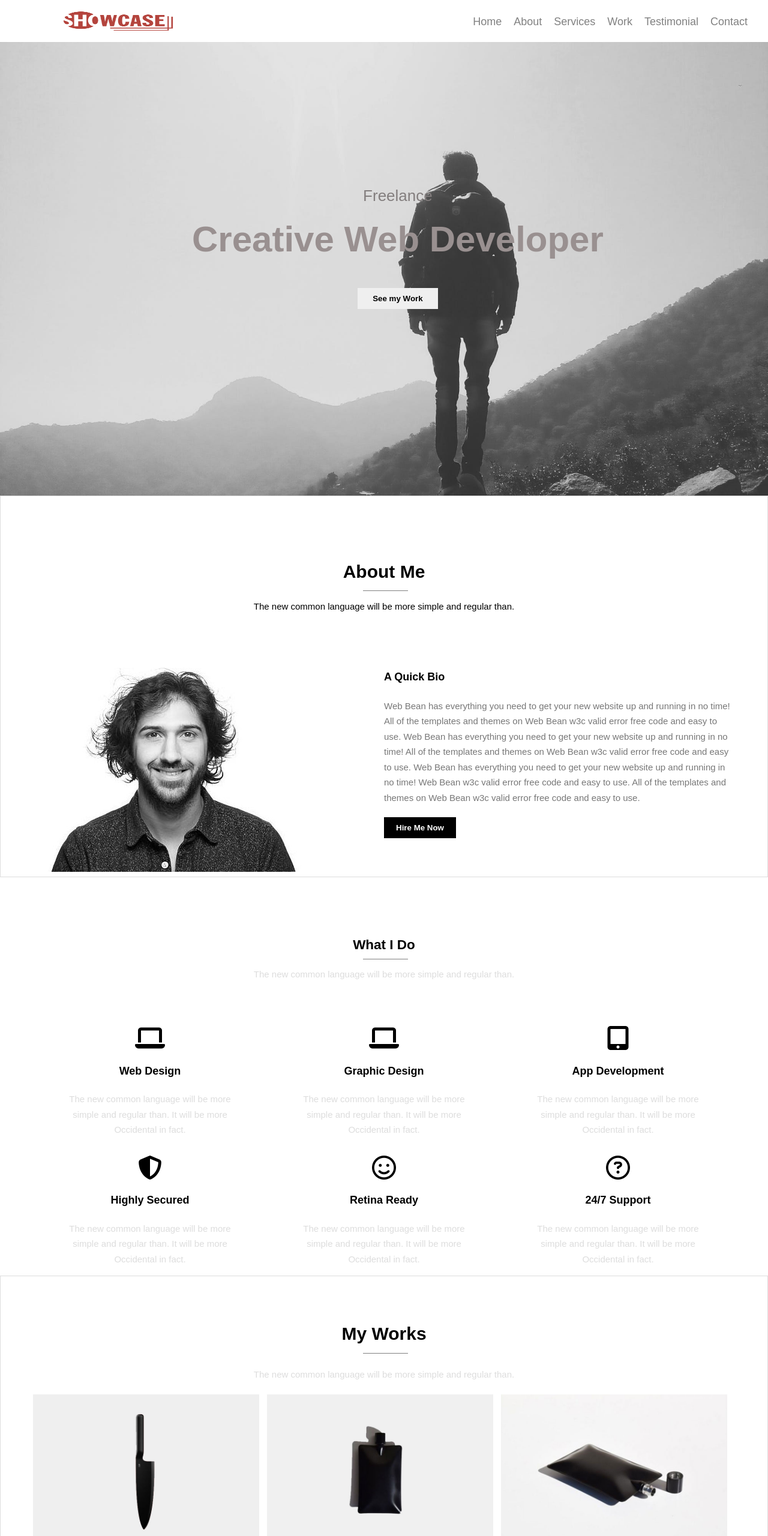
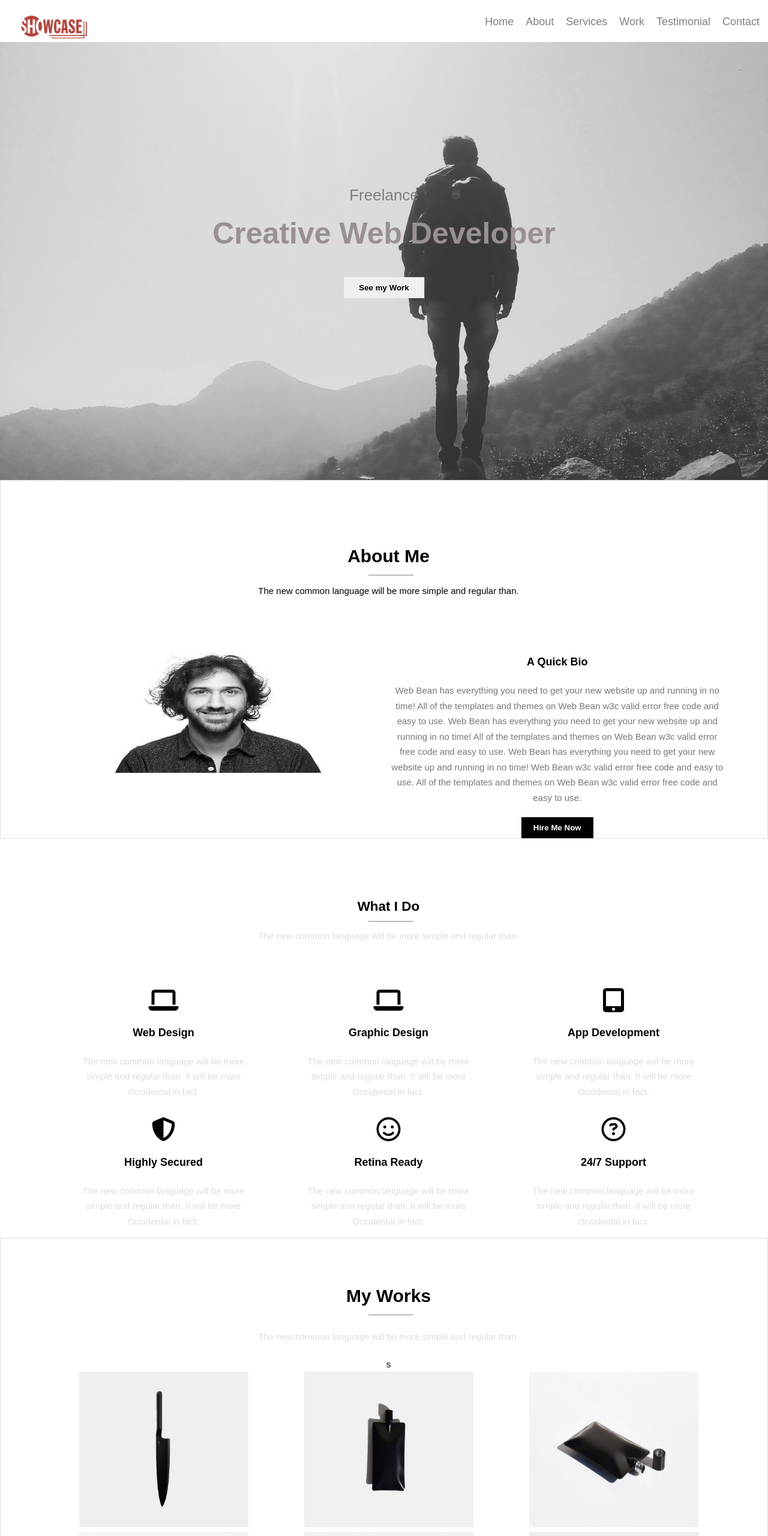
Before and after one commit to RailJannatov/showkes-template, a plain HTML site: page index.html in a window 1280 px wide. Shown: the top 2560 px of the page at 60% size. Drawn offline with Linux system fonts and the light colour scheme.

Commit message:
Update-Task

```diff
--- a/assets/css/main.css
+++ b/assets/css/main.css
@@ -12,8 +12,9 @@ body {
 }
 
 .container {
-    width: 1170px;
     margin: 0 auto;
+    padding-left: 15px;
+    padding-left: 15px;
 }
 
 .row {
@@ -21,38 +22,139 @@ body {
     flex-wrap: wrap;
 }
 
-.col-2 {
-    width: calc(100%/12*2);
+.img-fluid {
+    width: 377px;
+    height: 259px;
 }
 
-.col-3 {
-    width: calc(100%/12*3);
+@media only screen and (min-width: 320px) {
+    .container {
+        max-width: 300px
     }
 
     .col-4 {
         width: calc(100%/12*4);
     }
 
-.col-5 {
-    width: calc(100%/12*5);
-}
-
     .col-6 {
         width: calc(100%/12*6);
     }
 
-.col-7 {
-    width: calc(100%/12*7);
+    .col-12 {
+        width: calc(100%/12*12);
+    }
 }
 
-.col-8 {
-    width: calc(100%/12*8);
+@media only screen and (min-width: 576px) {
+
+    .container-sm,
+    .container {
+        max-width: 540px;
     }
 
-.col-9 {
-    width: calc(100%/12*9);
+    .col-sm-4,
+    .col-4 {
+        width: calc(100%/12*4);
     }
 
+    .col-sm-12,
     .col-12 {
-    width: calc(100%/12*12)
+        width: calc(100%/12*12);
     }
+
+    .col-sm-6 .col-6 {
+        width: calc(100%/12*6);
+    }
+
+}
+
+@media only screen and (min-width: 768px) {
+
+    .container-md,
+    .container-sm,
+    .container {
+        max-width: 720px;
+    }
+
+
+    .col-md-6 .col-sm-6 .col-6 {
+        width: calc(100%/12*6);
+    }
+
+    .col-md-4,
+    .col-sm-4,
+    .col-4 {
+        width: calc(100%/12*4);
+    }
+
+    .col-md-12,
+    .col-sm-12,
+    .col-12 {
+        width: calc(100%/12*12);
+    }
+}
+
+@media only screen and (min-width: 992px) {
+
+    .container-lg,
+    .container-md,
+    .container-sm,
+    .container {
+        max-width: 960px;
+    }
+
+    .col-lg-12,
+    .col-md-12,
+    .col-sm-12,
+    .col-12 {
+        width: calc(100%/12*12);
+    }
+
+    .col-lg-6,
+    .col-md-6,
+    .col-sm-6,
+    .col-6 {
+        width: calc(100%/12*6);
+    }
+
+    .col-lg-4,
+    .col-md-4,
+    .col-sm-4,
+    .col-4 {
+        width: calc(100%/12*4);
+    }
+
+
+
+
+}
+
+@media only screen and (min-width: 1200px) {
+
+    .container-xl,
+    .container-lg,
+    .container-md,
+    .container-sm,
+    .container {
+        max-width: 1140px;
+    }
+
+    .col-xl-12,
+    .col-md-12,
+    .col-sm-12,
+    .col-12 {
+        width: calc(100%/12*12);
+    }
+
+    .col-xl-6,
+    .col-md-6 .col-sm-6 .col-6 {
+        width: calc(100%/12*6);
+    }
+
+    .col-xl-4,
+    .col-md-4,
+    .col-sm-4,
+    .col-4 {
+        width: calc(100%/12*4);
+    }
+}
--- a/assets/css/style.css
+++ b/assets/css/style.css
@@ -1,12 +1,19 @@
-.container .left-side img {
+header .nav-logo img {
     width: 200px;
     height: 100px;
+    margin-top: -30px;
+    margin-left: 77px;
 }
 
-.container .left-side {
+header .nav-logo {
     padding: 15px 0px;
     margin-left: -35px;
 }
+
+.justify-content-between {
+    justify-content: space-between;
+}
+
 
 header {
     position: fixed;
@@ -17,11 +24,15 @@ header {
     height: 70px;
 }
 
-.container .right-side {
+header .fas {
+    display: none;
+}
+
+header .nav-right-side {
     padding: 9px 28px;
 }
 
-.container .right-side ul {
+header .nav-right-side ul {
     display: flex;
     list-style-type: none;
     justify-content: flex-end;
@@ -29,28 +40,19 @@ header {
     margin-right: -116px;
 }
 
-.container .left-side img {
-    margin-top: -30px;
-    margin-left: 77px;
-
-}
-
-.container .right-side ul a {
-    font-size: 18px;
-}
-
-.container .right-side ul li {
+header .nav-right-side ul li {
     margin-right: 20px;
 
 }
 
-.container .right-side ul li a {
+header .nav-right-side ul li a {
     text-decoration: none;
     color: gray;
+    font-size: 18px;
 }
 
 #slider {
-    background-image: url(/assets/image/slider-image.jpg);
+    background-image: url(../image/slider-image.jpg);
     background-size: cover;
     background-repeat: no-repeat;
     height: 100vh;
@@ -71,8 +73,9 @@ header {
 #slider .slider-title {
     text-align: center;
     position: absolute;
-    left: 25%;
-    top: 38%;
+    left: 50%;
+    top: 50%;
+    transform: translate(-50%, -50%);
 }
 
 #slider .slider-title button {
@@ -194,11 +197,6 @@ header {
     margin-bottom: 20px;
 }
 
-#my-works .col-4 .img-fluid {
-    width: 377px;
-    height: 259px;
-}
-
 #my-works .my-works-description {
 
     text-align: center;
@@ -292,31 +290,98 @@ footer .footer-icons {
     margin-bottom: 35px;
 }
 
-@media only screen and (max-width:992px) {
-    .container {
-        width: 970px;
+
+@media only screen and (min-width: 320px) {
+    #slider .slider-title h1 {
+        font-size: 8px;
     }
 
-    .col-6 {
-        width: calc(100%/12*6);
+    header .nav-links li {
+        display: none;
     }
 
-    .col-3 {
-        width: calc(100%/12*3);
+    header .fas {
+        display: block;
+    }
+
+    header .nav-logo img {
+        width: 30px;
+        height: 30px;
+
+    }
+
+    #about-me .about-img {
+        width: 280px;
+    }
+
+    #about-me h4 {
+        text-align: center;
+    }
+
+    #my-works .my-works-description {
+        text-align: center;
+        margin-top: 89px;
+        padding: 0px 23px;
+    }
+
+    .img-fluid {
+        width: 282px;
+        height: 259px;
+    }
+
+    #about-me .text-resp-center {
+        text-align: center;
     }
 }
 
-@media only screen and (max-width: 778px) {
-    .container {
-        width: 750px;
+
+
+
+
+
+
+@media only screen and (min-width: 576px) {
+    .text-center {
+        text-align: center;
     }
 
-    .col-md-6 {
-        width: 50%;
+    .slider-sd-h1 {
+        font-size: 0.5rem;
     }
 
-    .col-md-12 {
-        width: 98%;
+    header .nav-links li {
+        display: none;
+    }
+
+    header .fas {
+        display: block;
+        margin-top: 20px;
+    }
+
+    #slider .slider-title h1 {
+        font-size: 30px;
+    }
+
+    header .nav-logo img {
+        width: 70px;
+        height: 70px;
+        margin-left: -20px;
+    }
+
+    #about-me .about-img {
+        width: 200px;
+        height: 200px;
+    }
+}
+
+@media only screen and (min-width: 768px) {
+    header .fas {
+        display: block;
+        margin-top: 20px;
+    }
+
+    header .nav-links li {
+        display: none;
     }
 
     .text-center {
@@ -327,35 +392,41 @@ footer .footer-icons {
         width: 100%;
         background-image: url(/assets/image/slider-image.jpg);
         background-size: cover;
+    }
+
+
+    .nav-right-side {
+        margin-left: -81px;
+    }
+
+    header .nav-logo img {
+        width: 120px;
+        height: 120px;
+        margin-left: -20px;
 
     }
 
-
-    #slider .slider-title h1 {
-        font-size: 16px;
-    }
-
-    .right-side {
-        margin-left: -81px;
+    #about-me .about-img {
+        width: 200px;
     }
 }
 
-@media only screen and (max-width: 576px) {
-    .container {
-        width: 550px;
+@media only screen and (min-width:992px) {
+    header .fas {
+        display: none;
+
     }
 
-    .col-sm-12 {
-        width: 98%;
+    header .nav-links li {
+        display: block;
     }
 
-    .text-center {
-        text-align: center;
+    #slider .slider-title h1 {
+        font-size: 50px;
     }
 
-    .slider-sd-h1 {
-        font-size: 0.5rem;
+    #about-me .about-img {
+        width: 400px;
     }
 
-
 }
--- a/index.html
+++ b/index.html
@@ -10,17 +10,17 @@
     <link rel="stylesheet" href="./assets/css/style.css">
     <title>showkes</title>
 </head>
-.
+
 
 <body>
     <header>
-        <div class="container">
-            <div class="row">
-                <div class="col-3 left-side">
+        <div class="container  container-xl container-lg container-md container-sm">
+            <div class="row justify-content-between">
+                <div class="nav-logo">
                     <img src="./assets/image/showcase-logo.png" alt="showcase-logo">
                 </div>
-                <nav class="col-9 right-side">
-                    <ul>
+                <nav class="nav-right-side">
+                    <ul class="nav-links ">
                         <li><a href="#"> Home</a></li>
                         <li><a href="#"> About</a></li>
                         <li><a href="#"> Services</a></li>
@@ -29,6 +29,7 @@
                         <li><a href="#"> Contact</a></li>
                     </ul>
                 </nav>
+                <i class="fas fa-bars"></i>
             </div>
         </div>
     </header>
@@ -42,17 +43,18 @@
             </div>
         </section>
         <!-- slider end -->
+        <!-- about-me -->
         <section id="about-me">
-            <div class="container">
+            <div class="container container-xl container-lg container-md container-sm">
                 <div class="about-me-title">
                     <h2 class="line">About Me</h2>
                     <p>The new common language will be more simple and regular than.</p>
                 </div>
-                <div class="row text-center">
-                    <div class="col-6 col-md-12">
-                        <img src="./assets/image/about.jpg" alt="about-me-image">
+                <div class="row text-center ">
+                    <div class="col-xl-6 col-md-12 col-sm-12 col-12">
+                        <img class="about-img" src="./assets/image/about.jpg" alt="about-me-image">
                     </div>
-                    <div class="col-6  col-md-12  about-me-text">
+                    <div class="col-xl-6  col-md-12 col-sm-12  col-12 about-me-text  text-resp-center">
                         <h4>A Quick Bio</h4>
                         <p>Web Bean has everything you need to get your new website up and running in no time! All of
                             the templates and themes on Web Bean w3c valid error free code and easy to use. Web Bean has
@@ -67,14 +69,16 @@
 
             </div>
         </section>
+        <!-- about end -->
+        <!-- what-i-do start -->
         <section id="what-i-do">
-            <div class="container">
+            <div class="container  container-xl container-lg container-md container-sm">
                 <div class="what-i-do-title">
                     <h2 class="line">What I Do</h2>
                     <p>The new common language will be more simple and regular than.</p>
                 </div>
                 <div class="row text-center">
-                    <div class="col-4 col-md-6 col-sm-12">
+                    <div class="col-xl-4  col-lg-6  col-md-6 col-sm-12">
                         <div class="item">
                             <i class="fas fa-laptop"></i>
                             <h5>Web Design</h5>
@@ -84,7 +88,7 @@
                             </p>
                         </div>
                     </div>
-                    <div class="col-4  col-md-6 col-sm-12">
+                    <div class="col-xl-4 col-lg-6  col-md-6 col-sm-12">
                         <div class="item">
                             <i class="fas fa-laptop"></i>
                             <h5>Graphic Design</h5>
@@ -93,7 +97,7 @@
                             </p>
                         </div>
                     </div>
-                    <div class="col-4  col-md-6 col-sm-12">
+                    <div class="col-xl-4 col-lg-6  col-md-6 col-sm-12">
                         <div class="item">
                             <i class="fas fa-tablet-alt"></i>
                             <h5>App Development</h5>
@@ -102,7 +106,7 @@
                             </p>
                         </div>
                     </div>
-                    <div class="col-4  col-md-6 col-sm-12">
+                    <div class="col-xl-4 col-lg-6  col-md-6 col-sm-12">
                         <div class="item">
                             <i class="fas fa-shield-alt"></i>
                             <h5>Highly Secured</h5>
@@ -111,7 +115,7 @@
                             </p>
                         </div>
                     </div>
-                    <div class="col-4  col-md-6 col-sm-12">
+                    <div class="col-xl-4 col-lg-6  col-md-6 col-sm-12 ">
                         <div class="item">
                             <i class="far fa-smile"></i>
                             <h5>Retina Ready</h5>
@@ -120,7 +124,7 @@
                             </p>
                         </div>
                     </div>
-                    <div class="col-4  col-md-6 col-sm-12">
+                    <div class="col-xl-4 col-lg-6  col-md-6 col-sm-12">
                         <div class="item">
                             <i class="far fa-question-circle"></i>
                             <h5>24/7 Support</h5>
@@ -132,33 +136,35 @@
                 </div>
             </div>
         </section>
+        <!--what-i-do end  -->
+        <!-- my-works start -->
         <section id="my-works">
-            <div class="container">
+            <div class="container container-xl container-lg container-md container-sm">
                 <div class="my-works-title">
                     <h3 class="line">My Works</h3>
                     <p>The new common language will be more simple and regular than.</p>
                     <div class="title-icons">
 
-                    </div>
+                    </div>s
                 </div>
                 <div class="row text-center">
-                    <div class="col-4 col-md-6 col-sm-12">
-                        <img src="./assets/image/1.jpg" alt="" class="img-fluid">
+                    <div class="col-xl-4 col-md-6 col-sm-12 col-lg-6">
+                        <img src="./assets/image/1.jpg" alt="knife-photo" class="img-fluid">
                     </div>
-                    <div class="col-4 col-md-6 col-sm-12">
-                        <img src="./assets/image/2.jpg" alt="" class="img-fluid">
+                    <div class="col-xl-4 col-md-6 col-sm-12 col-lg-6">
+                        <img src="./assets/image/2.jpg" alt="parfume-photo" class="img-fluid">
                     </div>
-                    <div class="col-4 col-md-6 col-sm-12">
-                        <img src="./assets/image/3.jpg" alt=" " class="img-fluid">
+                    <div class="col-xl-4 col-md-6 col-sm-12 col-lg-6">
+                        <img src="./assets/image/3.jpg" alt="aroma-photo " class="img-fluid">
                     </div>
-                    <div class="col-4 col-md-6 col-sm-12">
-                        <img src="./assets/image/4.jpg" alt="" class="img-fluid">
+                    <div class="col-xl-4 col-md-6 col-sm-12 col-lg-6">
+                        <img src="./assets/image/4.jpg" alt="bag-photo" class="img-fluid">
                     </div>
-                    <div class="col-4 col-md-6 col-sm-12">
-                        <img src="./assets/image/5.jpg" alt="" class="img-fluid">
+                    <div class="col-xl-4 col-md-6 col-sm-12 col-lg-6">
+                        <img src="./assets/image/5.jpg" alt="clock-photo" class="img-fluid">
                     </div>
-                    <div class="col-4 col-md-6 col-sm-12">
-                        <img src="./assets/image/6.jpg" alt="" class="img-fluid">
+                    <div class="col-xl-4 col-md-6 col-sm-12 col-lg-6">
+                        <img src="./assets/image/6.jpg" alt="speaker-photo" class="img-fluid">
                     </div>
                 </div>
                 <div class="my-works-description">
@@ -171,13 +177,15 @@
                 </div>
             </div>
         </section>
+        <!-- my-works end -->
+        <!-- contact-me start -->
         <section id="contact-me">
-            <div class="container">
+            <div class="container container-xl container-lg container-md container-sm">
                 <div class="contact-me-title">
                     <h3 class="line">Contact Me</h3>
                     <p>The new common language will be more simple and regular than.</p>
                 </div>
-                <div class="col-12 col-sm-12 form">
+                <div class="col-xl-12 col-sm-12 form">
                     <form action="">
                         <div class="text">
                             <input type="text" name="text" placeholder="Name">
@@ -193,9 +201,11 @@
                 </div>
             </div>
         </section>
+        <!--contact-me end  -->
     </main>
+    <!-- footer start -->
     <footer>
-        <div class="container">
+        <div class="container container-xl container-lg container-md container-sm">
             <div class="footer-description text-center ">
                 <div class="footer-head">
                     <p>1502 N Elm St, Fairmont, MN, 56031, United States</p>
@@ -216,6 +226,10 @@
             </div>
         </div>
     </footer>
+    <!-- footer end -->
+    <script>
+
+    </script>
 </body>
 
 </html>
```
Lines whose indentation alone changed are shown as unchanged.
